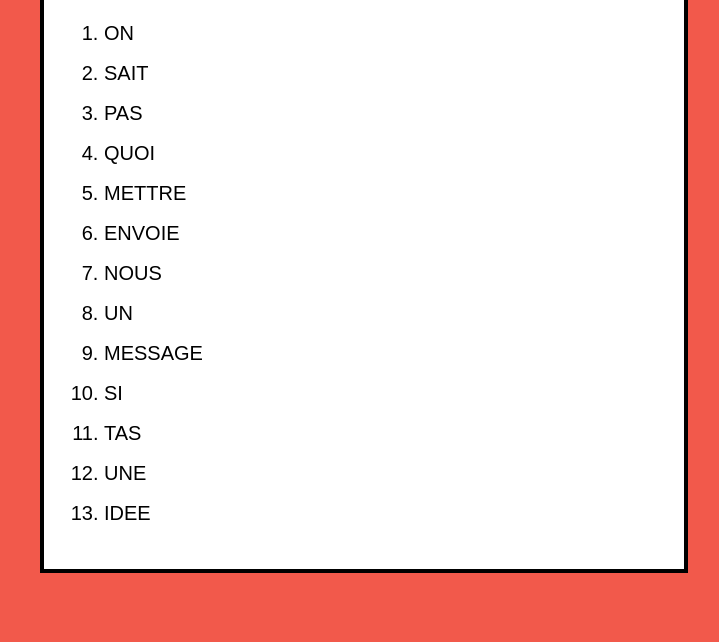
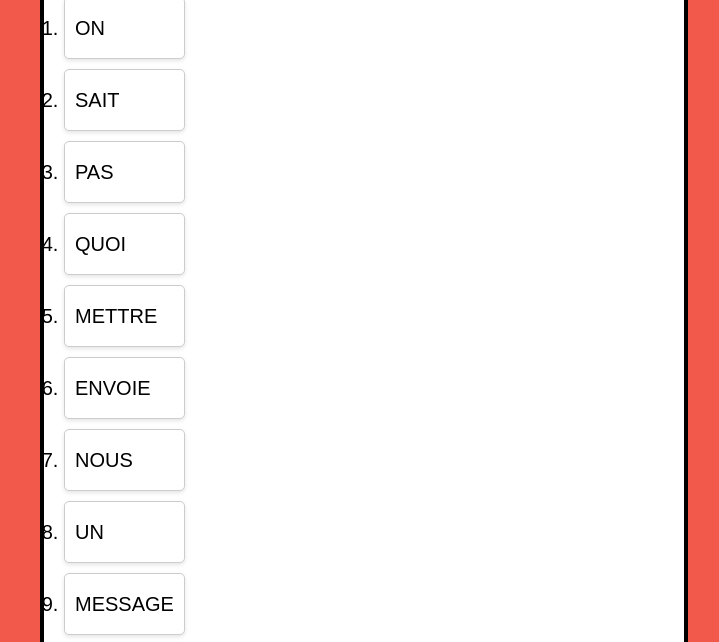
Before and after one commit to helenadereu/Dictionnaire-ref, a plain HTML site: page U.html in a window 1280 px wide. Shown: the part 116-758 px from the top of the page, without its empty margins (276-995 px from the left). Drawn offline with Linux system fonts and the light colour scheme.

Commit message:
Update style.css

```diff
--- a/style.css
+++ b/style.css
@@ -81,3 +81,26 @@ footer{
   font-family: 'Arial', sans-serif;
   margin: 0;
 }
+
+.flex-container {
+    display: flex;
+    flex-wrap: wrap;
+    gap: 10px;
+}
+
+ol {
+    list-style-type: decimal;
+    padding: 0;
+    margin: 0;
+    display: flex;
+    flex-direction: column;
+    gap: 10px;
+}
+
+li {
+    background-color: #fff;
+    padding: 10px;
+    border: 1px solid #ccc;
+    border-radius: 5px;
+    box-shadow: 0 2px 4px rgba(0, 0, 0, 0.1);
+}
```
